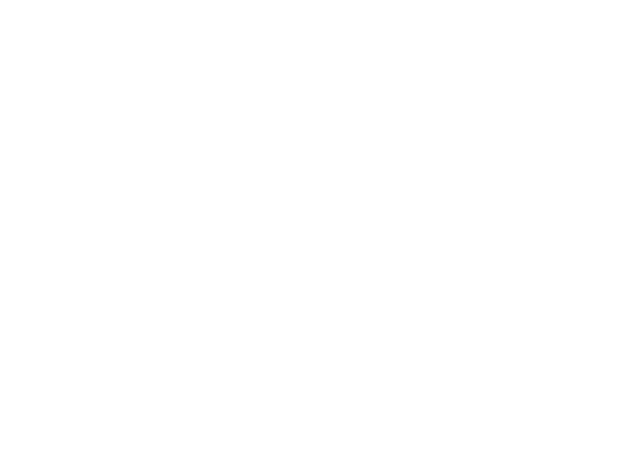
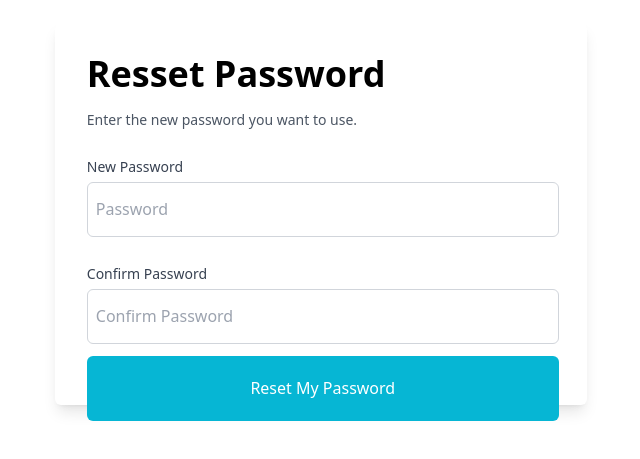
Before and after one commit to Godwinbold/HEALTH-SQUARE-PAY, a React (Vite) app: page /resetpassword in a window 1280 px wide. Before the commit this address had no page. Shown: the part 187-646 px from the top of the page, without its empty margins (319-959 px from the left). Built offline with nearby package versions, Linux system fonts and the light colour scheme.

Commit message:
Authentications

```diff
--- a/src/components/EarnPointExistingAccount.jsx
+++ b/src/components/EarnPointExistingAccount.jsx
@@ -3,7 +3,7 @@
 const EarnPointExistingAccount = () => {
   return (
     <div className="absolute top-6 border boreer-gray-1 left-6 w-511 h-70 p-24 ">
-      <h2 className="font-bold border bg-cyan-400 px-10 py-5 gap-10 rounded-lg">Enter the correct details of your transaction below</h2>
+      <h2 className="font-bold border bg-cyan-300 px-10 py-5 gap-10 rounded-lg">Enter the correct details of your transaction below</h2>
       <p className="font-inter text-sm font-normal leading-3.82 tracking-tighter text-center">By filling this form you agree to the terms and condition guiding the award <br/> for points.</p>
       <form className="mt-16" style={{ top: '166px', left: '37px', gap: '16px' }}>
         <div className="flex flex-col">
@@ -20,7 +20,7 @@ const EarnPointExistingAccount = () => {
         </div>
       </form>
       <div className="flex ml-20 justify-between mt-11" style={{ height: '70px', padding: '12px 80px', gap: '16px', borderRadius: '5px 0px 0px 0px', borderTop: '1px', fontFamily: 'Inter', fontSize: '14px', fontWeight: '600', lineHeight: '16.94px', textAlign: 'center', background: 'white' }}>
-        <button className="bg-gray-500 text-white px-8 py-2 rounded">Cancel</button>
+        <button className="bg-gray-100 text-black px-8 border border-gray-400 py-2 rounded">Cancel</button>
         <button className="bg-cyan-500 text-white px-8 py-2 rounded">Submit</button>
       </div>
     </div>
--- a/src/components/EarnPointNewUser.jsx
+++ b/src/components/EarnPointNewUser.jsx
@@ -3,7 +3,7 @@
 const EarnPointNewUser = () => {
   return (
     <div className="absolute top-6 border boreer-gray-1 left-6 w-511 h-70 p-24 ">
-      <h2 className="font-bold border bg-cyan-400 px-10 py-5 gap-10 rounded-lg">Enter the correct details of your transaction below</h2>
+      <h2 className="font-bold border bg-cyan-300 px-10 py-5 gap-10 rounded-lg">Enter the correct details of your transaction below</h2>
       <p className="font-inter text-sm font-normal leading-3.82 tracking-tighter text-center">By filling this form you agree to the terms and condition guiding the award <br/> for points.</p>
       <form className="mt-16" style={{ top: '166px', left: '37px', gap: '16px' }}>
       <div className="flex flex-col">
@@ -24,7 +24,7 @@ const EarnPointNewUser = () => {
         </div>
       </form>
       <div className="flex ml-20 justify-between mt-11" style={{ height: '70px', padding: '12px 80px', gap: '16px', borderRadius: '5px 0px 0px 0px', borderTop: '1px', fontFamily: 'Inter', fontSize: '14px', fontWeight: '600', lineHeight: '16.94px', textAlign: 'center', background: 'white' }}>
-        <button className="bg-gray-500 text-white px-8 py-2 rounded">Cancel</button>
+        <button className="bg-gray-100 text-black border border-gray-400 px-8 py-2 rounded">Cancel</button>
         <button className="bg-cyan-500 text-white px-8 py-2 rounded">Submit</button>
       </div>
     </div>
--- a/src/pages/auth/ForgottenPassword.jsx
+++ b/src/pages/auth/ForgottenPassword.jsx
@@ -4,7 +4,7 @@ function ForgottenPasswordModal() {
     return (
         <div className="fixed inset-0 flex items-center justify-center bg-white bg-opacity-50 z-50">
             <div className="w-[532.44px] h-[383px] bg-white rounded-md shadow-lg p-8 relative">
-                <h2 className="text-xl font-semibold text-gray-800 mb-4">Forgot Password</h2>
+                <h2 className="text-4xl font-bold text-black mb-4">Forgotten Password</h2>
                 <p className="text-sm text-gray-600 mb-6">Fill in your details below to regain access to your account.</p>
                 <form className="space-y-6">
                     <div>
--- /dev/null
+++ b/src/pages/auth/ResetPassword.jsx
@@ -0,0 +1,25 @@
+
+
+function ResetPassword() {
+    return (
+        <div className="fixed inset-0 flex items-center justify-center bg-white bg-opacity-50 z-50">
+            <div className="w-[532.44px] h-[383px] bg-white rounded-md shadow-lg p-8 relative">
+                <h2 className="text-4xl font-bold text-black mb-4">Resset Password</h2>
+                <p className="text-sm text-gray-600 mb-6">Enter the new password you want to use.</p>
+                <form className="space-y-6">
+                    <div>
+                        <label htmlFor="email" className="text-sm font-medium text-gray-700">New Password</label>
+                        <input type="email" id="email" name="email" className="mt-1 p-2 w-[472.44px] h-[55px] border border-gray-300 rounded-md" placeholder="Password" />
+                    </div>
+                    <div>
+                        <label htmlFor="email" className="text-sm font-medium text-gray-700">Confirm Password</label>
+                        <input type="email" id="email" name="email" className="mt-1 p-2 w-[472.44px] h-[55px] border border-gray-300 rounded-md" placeholder="Confirm Password" />
+                    </div>
+                </form>
+                <button type="submit" className="w-[472px] h-[65px] mt-3 bg-cyan-500 text-white rounded-md px-4 py-2">Reset My Password</button>
+            </div>
+        </div>
+    );
+}
+
+export default ResetPassword;
--- a/src/pages/auth/WelcomeBack.jsx
+++ b/src/pages/auth/WelcomeBack.jsx
@@ -6,11 +6,11 @@ function LoginForm() {
   return (
     <div className="flex flex-col md:flex-row items-center justify-center">
       <div className="">
-        <img src= {WelcomeBack} alt="Image" className="w-770 h-auto object-cover rounded-md" />
+        <img src= {WelcomeBack} alt="Image" className="w-100 h-50 object-cover rounded-md" />
       </div>
       <div className="max-w-md mx-auto p-6 bg-white rounded-lg shadow-md">
         <div className="text-center">
-          <h2 className="font-inter text-6xl font-semibold leading-[62px] tracking-wide text-center text-[#090914]">Welcome Back</h2>
+          <h2 className="font-inter text-6xl font-semibold leading-[62px] text-center text-[#090914]">Welcome Back</h2>
           <p className="mt-2 text-gray-600">Log in to your account.</p>
         </div>
         <form className="mt-8 space-y-6">
--- a/src/routing/Router.jsx
+++ b/src/routing/Router.jsx
@@ -10,6 +10,7 @@ import FAQ from '../pages/FAQ';
 import Homepage from '../pages/Homepage';
 import EarnPointExistingAccount from '../components/EarnPointExistingAccount';
 import EarnPointNewUser from '../components/EarnPointNewUser';
+import ResetPassword from "../pages/auth/ResetPassword";
 
 
 export default function Router() {
@@ -25,6 +26,7 @@ export default function Router() {
         <Route path="/createaccount" element={<CreateAccount />} />
         <Route path="/welcomeback" element={<WelcomeBack />} />
         <Route path="/forgottenpassword" element={<ForgottenPassword />} />
+        <Route path="/resetpassword" element={<ResetPassword/>} />
         <Route path="/earnpointexistingaccount" element={<EarnPointExistingAccount />} />
         <Route path="/earnpointnewuser" element={<EarnPointNewUser />} />
 
```
